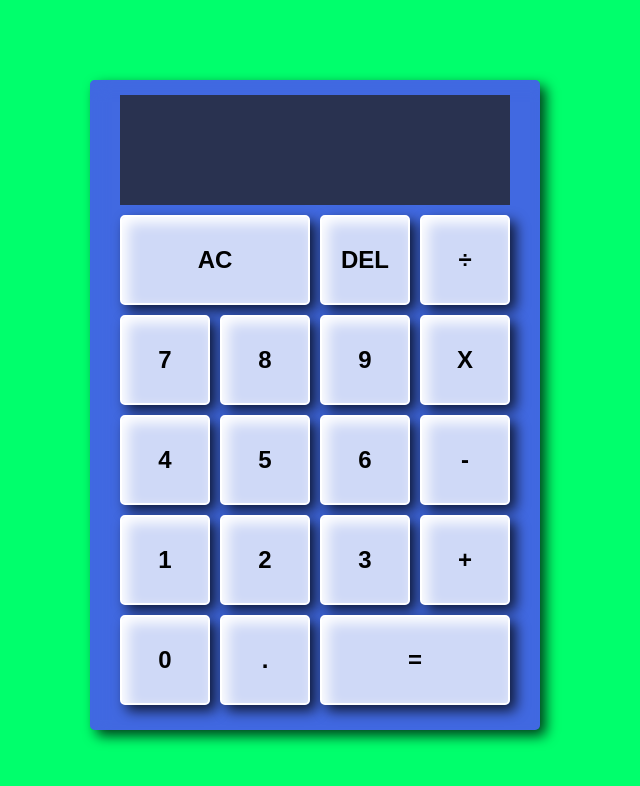
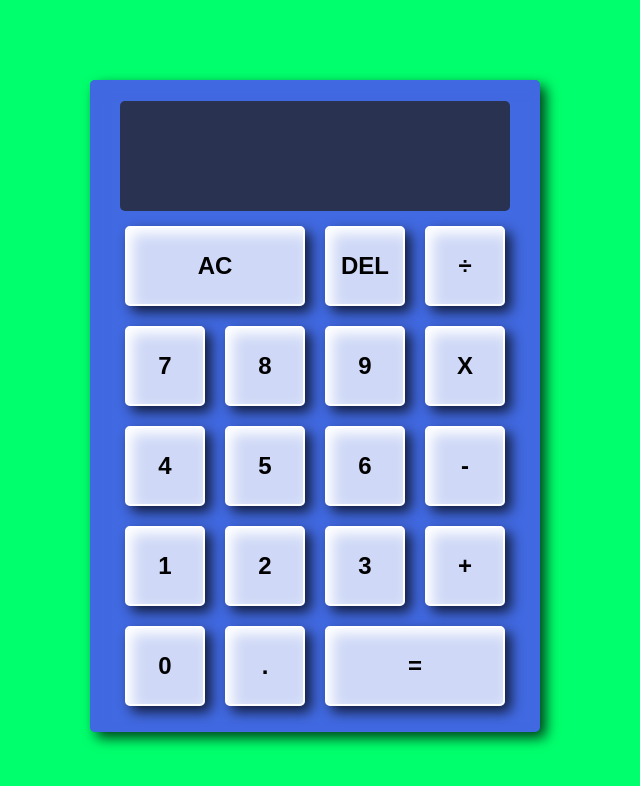
Before and after one commit to mike051985/JS_Calculator, a plain HTML site: page index.html in a window 1280 px wide. Shown: the whole page, without its empty margins (325-965 px from the left). Drawn offline with Linux system fonts and the light colour scheme.

Commit message:
index.html style.css

```diff
--- a/index.html
+++ b/index.html
@@ -9,7 +9,6 @@
     <title>Calculator</title>
 </head>
 <body>
-    <div class="container">
     <div class="calculator-grid">
         <div class="output">
             <div data-previous-operand class="previous-operand"></div>
@@ -34,6 +33,5 @@
         <button data-number>.</button>
         <button data-equals class="span-two">=</button>
     </div>
-   </div>
 </body>
 </html>
--- a/style.css
+++ b/style.css
@@ -10,26 +10,22 @@
     background-color:#00FF6C;
   }
 
-  .container {
-      box-shadow: inset 6px 6px 13px #4169e1,
-                  6px 6px 13px rgba(0, 0, 0, .75);
-      height: 650px;
-      max-width: 450px;
-      background-color: #4169e1;
-      margin: 5em auto 3rem auto;
-      border-radius: 5px;
-
-  }
-
   .calculator-grid {
     display: grid;
     justify-content: center;
     align-content: center;
-    min-height: 100vh;
+    min-height: auto;
     grid-template-columns: repeat(4, 100px);
     grid-template-rows: minmax(120px, auto) repeat(5, 100px);
-    padding-bottom: 10em;
-    max-width: 100%;
+    padding-top: 1em;
+    padding-bottom: 1em;
+    width: 450px;
+    min-width: 300px;
+    background-color: #4169e1;
+    margin: 5em auto 3rem auto;
+    border-radius: 5px;
+    box-shadow: inset 6px 6px 13px #4169e1,
+                  6px 6px 13px rgba(0, 0, 0, .75);
   }
 
   .calculator-grid > button {
@@ -41,7 +37,7 @@
     border: 2px solid #ffffff;
     outline: none;
     background-color: rgba(255, 255, 255, .75);
-    margin: 5px;
+    margin: 10px;
     border-radius: 5px;
   }
 
@@ -64,6 +60,7 @@
     margin: 5px;
     word-wrap: break-word;
     word-break: break-all;
+    border-radius: 5px;
   }
 
   .output .previous-operand {
```
Lines whose indentation alone changed are shown as unchanged.
